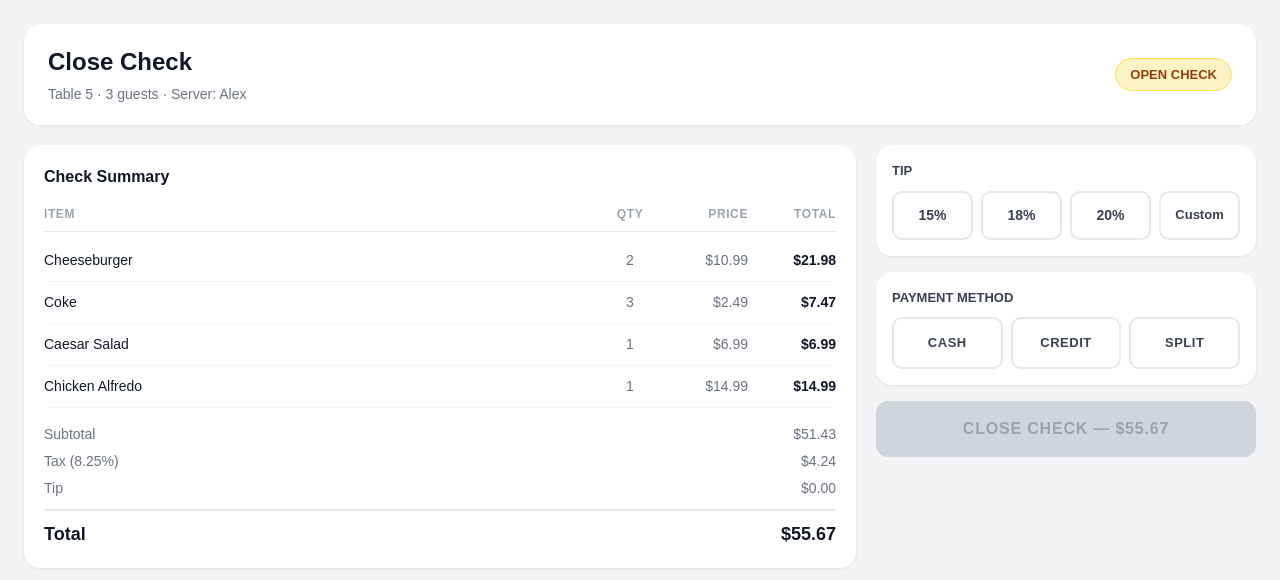
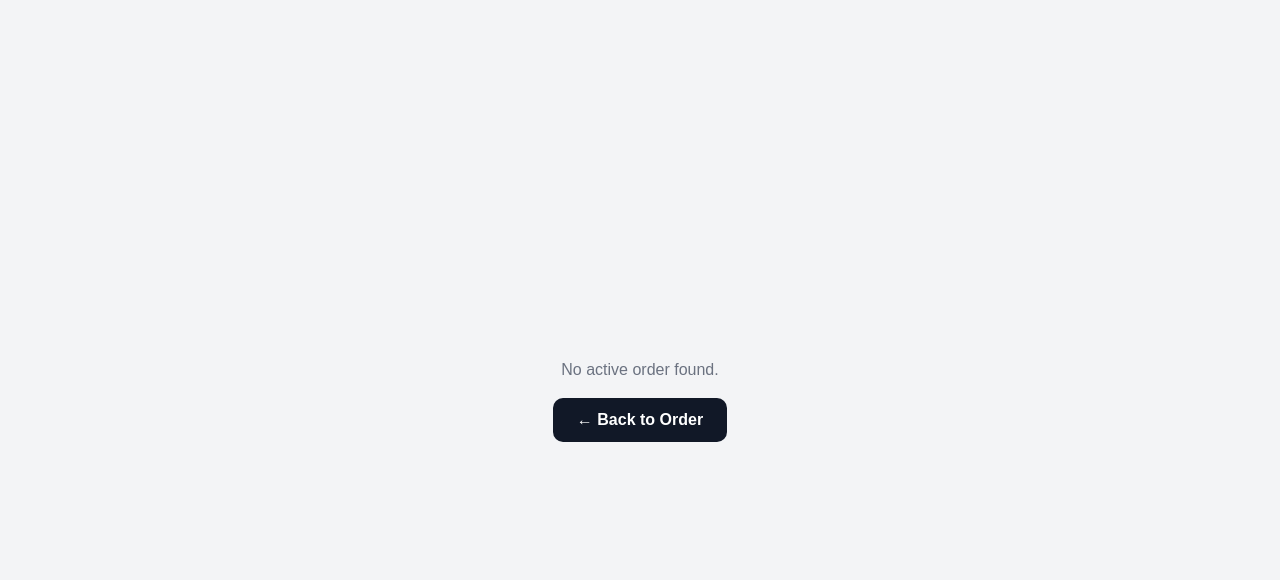
Before and after one commit to tpapillionjr/Point_Of_Sale_System, a Next.js app in the folder frontend/: page /checkout in a window 1280 px wide. Shown: the top 580 px of the page. Built offline with nearby package versions, Linux system fonts and the light colour scheme.

Commit message:
connect server-order page with checkout page

```diff
--- a/frontend/src/pages/checkout/index.js
+++ b/frontend/src/pages/checkout/index.js
@@ -1,23 +1,16 @@
 import React, { useState } from "react";
+import { useRouter } from "next/router";
 
 const TAX_RATE = 0.0825;
-
-// Mock order
-const mockOrder = {
-  tableNumber: "5",
-  guestCount: 3,
-  server: "Alex",
-  items: [
-    { id: 1, name: "Cheeseburger", price: 10.99, quantity: 2 },
-    { id: 3, name: "Coke", price: 2.49, quantity: 3 },
-    { id: 4, name: "Caesar Salad", price: 6.99, quantity: 1 },
-    { id: 5, name: "Chicken Alfredo", price: 14.99, quantity: 1 },
-  ],
-};
 
 const TIP_PRESETS = [15, 18, 20];
 
 export default function CheckoutPage() {
+  const router = useRouter();
+  const [order] = useState(() => {
+    const stored = localStorage.getItem("currentOrder");
+    return stored ? JSON.parse(stored) : null;
+  });
   const [selectedTipPct, setSelectedTipPct] = useState(null);
   const [customTipInput, setCustomTipInput] = useState("");
   const [showCustomTip, setShowCustomTip] = useState(false);
@@ -27,7 +20,23 @@ export default function CheckoutPage() {
   const [splitCount, setSplitCount] = useState(2);
   const [stage, setStage] = useState("payment"); // "payment" | "complete"
 
-  const subtotal = mockOrder.items.reduce(
+  if (!order) {
+    return (
+      <div style={{ minHeight: "100vh", backgroundColor: "#f3f4f6", display: "flex", alignItems: "center", justifyContent: "center" }}>
+        <div style={{ textAlign: "center" }}>
+          <p style={{ color: "#6b7280", marginBottom: "16px" }}>No active order found.</p>
+          <button
+            onClick={() => router.push("/server-order")}
+            style={{ padding: "10px 24px", borderRadius: "10px", border: "none", backgroundColor: "#111827", color: "white", fontWeight: "600", cursor: "pointer" }}
+          >
+            ← Back to Order
+          </button>
+        </div>
+      </div>
+    );
+  }
+
+  const subtotal = order.cart.reduce(
     (sum, item) => sum + item.price * item.quantity,
     0
   );
@@ -88,7 +97,7 @@ export default function CheckoutPage() {
             Check Closed
           </h2>
           <p style={{ color: "#6b7280", marginBottom: "4px" }}>
-            Table {mockOrder.tableNumber} — {mockOrder.server}
+            Table {order.tableNumber}
           </p>
           <p style={{ color: "#6b7280", marginBottom: "24px" }}>
             Total charged: <strong>${total.toFixed(2)}</strong>
@@ -137,13 +146,33 @@ export default function CheckoutPage() {
           justifyContent: "space-between",
         }}
       >
+        <div style={{ display: "flex", alignItems: "center", gap: "16px" }}>
+          <button
+            onClick={() => router.push("/server-order")}
+            style={{
+              padding: "8px 16px",
+              borderRadius: "10px",
+              border: "1px solid #e5e7eb",
+              backgroundColor: "white",
+              color: "#374151",
+              fontWeight: "600",
+              fontSize: "14px",
+              cursor: "pointer",
+              display: "flex",
+              alignItems: "center",
+              gap: "6px",
+            }}
+          >
+            ← Back
+          </button>
           <div>
             <h1 style={{ fontSize: "24px", fontWeight: "700", color: "#111827", margin: 0 }}>
               Close Check
             </h1>
             <p style={{ color: "#6b7280", margin: "4px 0 0", fontSize: "14px" }}>
-            Table {mockOrder.tableNumber} · {mockOrder.guestCount} guests · Server: {mockOrder.server}
+              Table {order.tableNumber} · {order.guestCount} guests · {order.orderType}
             </p>
+          </div>
         </div>
         <span
           style={{
@@ -198,7 +227,7 @@ export default function CheckoutPage() {
           </div>
 
           {/* Items */}
-          {mockOrder.items.map((item) => (
+          {order.cart.map((item) => (
             <div
               key={item.id}
               style={{
@@ -455,7 +484,7 @@ export default function CheckoutPage() {
                     Math.ceil(total),
                     Math.ceil(total / 5) * 5,
                     Math.ceil(total / 10) * 10,
-                    20, 50, 100,
+                    1, 5, 10, 20, 50, 100,
                   ]
                     .filter((v, i, arr) => arr.indexOf(v) === i)
                     .slice(0, 6)
--- a/frontend/src/pages/server-order.js
+++ b/frontend/src/pages/server-order.js
@@ -1,9 +1,11 @@
 import React, { useState } from "react";
+import { useRouter } from "next/router";
 import menuData from "../lib/menuData";
 import MenuButton from "../components/MenuButton";
 import OrderCart from "../components/OrderCart";
 
 export default function ServerOrderPage() {
+  const router = useRouter();
   const [cart, setCart] = useState([]);
   const [sentItemIds, setSentItemIds] = useState([]);
   const [tableNumber, setTableNumber] = useState("");
@@ -449,6 +451,34 @@ export default function ServerOrderPage() {
               NO MAKE
             </button>
           </div>
+
+          <button
+            onClick={() => {
+              localStorage.setItem("currentOrder", JSON.stringify({
+                tableNumber,
+                guestCount,
+                orderType,
+                orderNote,
+                cart,
+              }));
+              router.push("/checkout");
+            }}
+            style={{
+              marginTop: "12px",
+              width: "100%",
+              padding: "14px",
+              border: "none",
+              borderRadius: "10px",
+              backgroundColor: "#111827",
+              color: "white",
+              cursor: "pointer",
+              fontSize: "14px",
+              fontWeight: "700",
+              letterSpacing: "0.05em",
+            }}
+          >
+            CLOSE TAB
+          </button>
         </div>
       </div>
 
```
Lines whose indentation alone changed are shown as unchanged.
